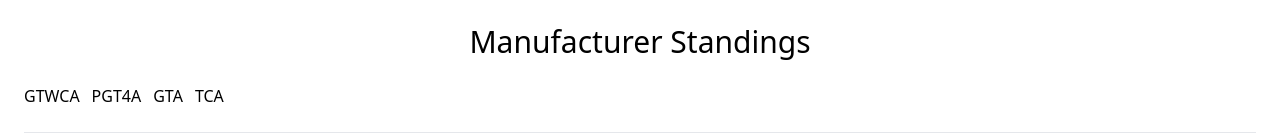
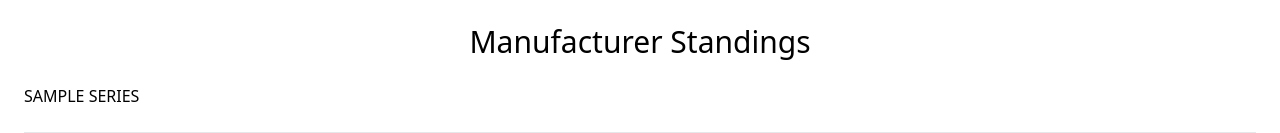
Before and after one commit to woobrendan/points_calculator, a Django app: template points_calculator/standings/templates/standing/manuf_standing.html in a window 1280 px wide. Shown: the part 89-222 px from the top of the page. Run offline with Django 4.2, Linux system fonts and the light colour scheme; the template is opened without the code that fills it: most values are stand-ins (such as "Sample title", 1, 10 or a date in 2020); some libraries are stand-ins or nearby versions.

Commit message:
comment out hardcoded button div, and replace with for loop for button variable

```diff
--- a/points_calculator/standings/templates/standing/manuf_standing.html
+++ b/points_calculator/standings/templates/standing/manuf_standing.html
@@ -7,7 +7,7 @@
     <h1 class="mb-6 text-3xl text-center">Manufacturer Standings</h1>
 
 
-    <div class="inline-flex rounded-md w-full gap-3 center mb-6" role="group">
+    {% comment %} <div class="inline-flex rounded-md w-full gap-3 center mb-6" role="group">
 
         <button type="button" class="{{ button_style }}">
             <a href="{% url 'standing:manufacturer' 'gtwca' %}" class="{{ anchor_style }}">GTWCA</a>
@@ -21,6 +21,14 @@
         <button type="button" class="{{ button_style }}">
             <a href="{% url 'standing:manufacturer' 'tca' %}" class="{{ anchor_style }}">TCA</a>
         </button>
+    </div> {% endcomment %}
+
+    <div class="inline-flex rounded-md w-full gap-3 center mb-6" role="group">
+        {% for series, style in buttons.items %}
+            <button type="button" class="{{ style }}">
+                <a href="{% url 'standing:manufacturer' series %}" class="{{ anchor_style }}">{{ series|upper }}</a>
+            </button>
+        {% endfor %}
     </div>
 
     {% for classification, teams in manuf_standing.items %}
```
